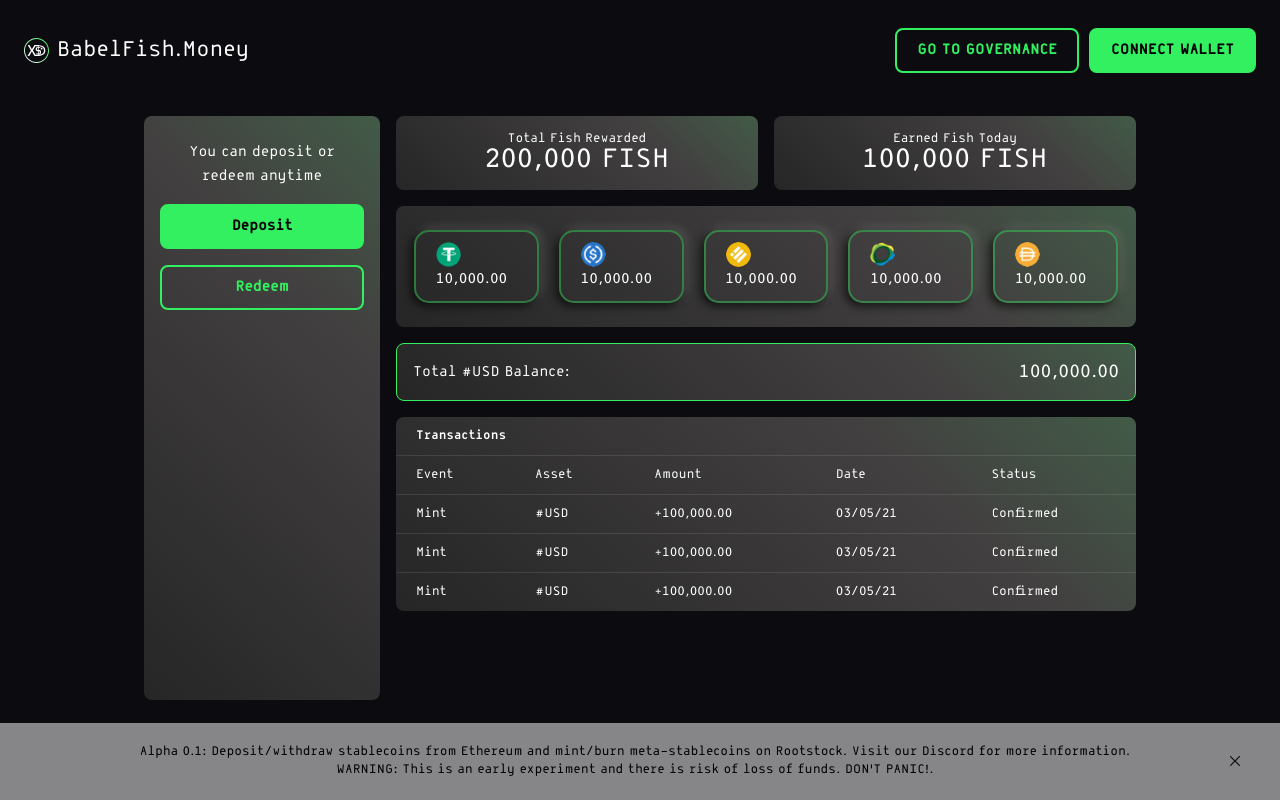
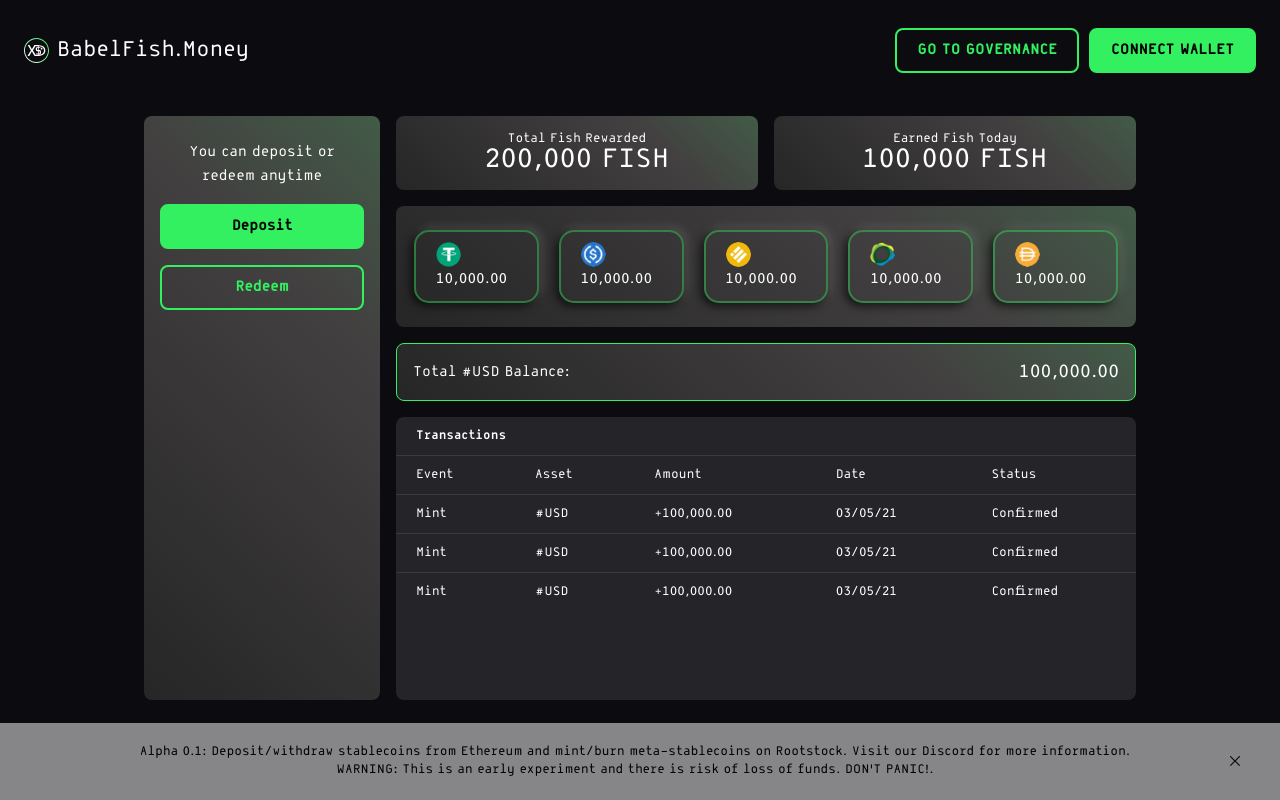
Before and after one commit to BabelFishProtocol/babelfish-frontend, a React (Create React App) app: page /dashboard in a window 1280 px wide. Built offline with nearby package versions, Linux system fonts and the light colour scheme; what text-mask-addons would draw is missing.

Commit message:
fix dashboard sizes

```diff
--- a/src/containers/dashboard/index.tsx
+++ b/src/containers/dashboard/index.tsx
@@ -7,11 +7,14 @@
   Card,
   Table,
 } from '../../lib/components';
+import {TableCard} from '../governance/styles';
 import {
   CardDepositRedeem,
   CardFishBalance,
   CardUsdBalance,
   DashboardContainer,
+  DashboardRightContainer,
+  FlexCard,
 } from './styles';
 import {dataTable} from './table/data';
 
@@ -62,7 +65,7 @@
           </ButtonSecondary>
         </CardDepositRedeem>
       </div>
-      <div className="col-12 col-md-7 col-lg-8 col-xl-9 m-0">
+      <DashboardRightContainer className="col-12 col-md-7 col-lg-8 col-xl-9 m-0 h-100">
         <div className="row mb-3 g-3">
           <div className="col-6">
             <CardFishBalance className="px-2 py-3">
@@ -78,20 +81,20 @@
           </div>
         </div>
 
-        <Card className="px-2 py-4 mb-3">
+        <FlexCard className="px-2 py-4 mb-3">
           <div className="d-flex justify-content-center">
             <CoinsDeposited />
           </div>
-        </Card>
+        </FlexCard>
 
         <CardUsdBalance className="mb-3 p-3">
           Total #USD Balance: <span>100,000.00</span>
         </CardUsdBalance>
 
-        <Card>
+        <TableCard>
           <Table columns={columns} data={dataTable} />
-        </Card>
-      </div>
+        </TableCard>
+      </DashboardRightContainer>
     </DashboardContainer>
   );
 };
--- a/src/containers/dashboard/styles.ts
+++ b/src/containers/dashboard/styles.ts
@@ -3,8 +3,21 @@
 
 export const DashboardContainer = styled.div``;
 
+export const DashboardRightContainer = styled.div`
+  display: flex;
+  flex-direction: column;
+  height: 100%;
+`;
+export const FlexCard = styled(CardStyled)`
+  flex: 0 1 auto;
+  height: fit-content;
+`;
+
+export const TableCard = styled(CardStyled)`
+  flex: 1 1 auto;
+`;
+
 export const CardDepositRedeem = styled(CardStyled)`
-  height: 100% !important;
   display: flex;
   flex-direction: column;
   justify-content: start;
@@ -22,6 +35,7 @@
 `;
 
 export const CardUsdBalance = styled(CardStyled)`
+  flex: 0 1 80px;
   display: flex;
   justify-content: space-between;
   align-items: center;
```
